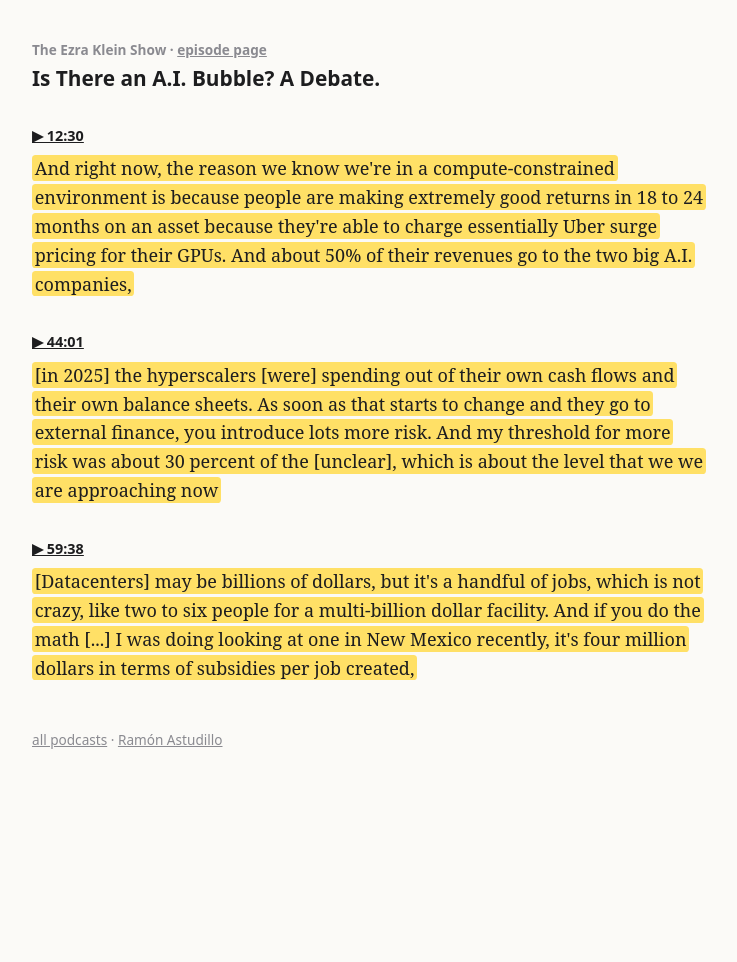
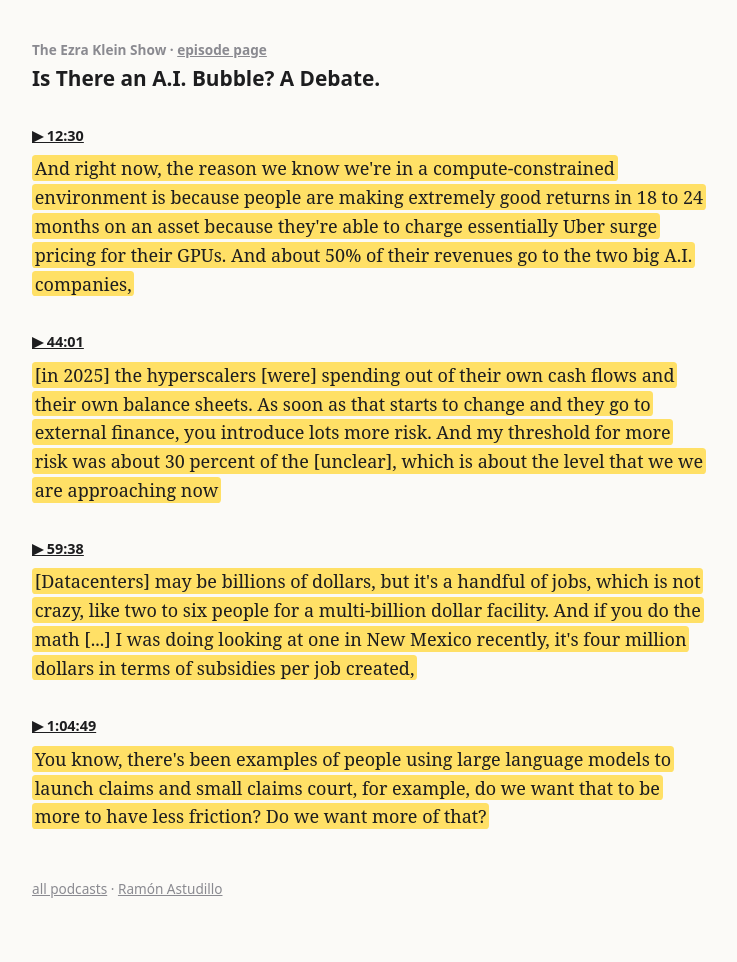
Before and after one commit to ramon-astudillo/ramon-astudillo.github.io, a Jekyll site: the page built from notes/audio/is-there-an-a-i-bubble-a-debate.md, in a window 1280 px wide. Shown: the whole page, without its empty margins (272-1009 px from the left). Built offline with Jekyll 4.4.1, drawn with Linux system fonts in a browser that asks for light colours; before the commit the page ends 900 px from its top, so only the background shows below that.

Commit message:
notes/audio: add Is There an A.I. Bubble? A Debate. @ 1:04:49

```diff
--- a/_data/podcasts/is-there-an-a-i-bubble-a-debate.yml
+++ b/_data/podcasts/is-there-an-a-i-bubble-a-debate.yml
@@ -44,3 +44,16 @@ clips:
   author: ''
   after: leaving aside the cost of the center, if you look at the tax abatements, and the required improvements
     to, you know, local utilities, the numbers are insane. So, so
+- t: 3889
+  start: 3889.7
+  end: 3899.8
+  time: '1:04:49'
+  title: Is There an A.I. Bubble? A Debate.
+  note: ''
+  before: Societies require friction. And when you take away frictions, even on even frictions that you
+    didn't realize existed, all of a sudden it has consequences.
+  quote: You know, there's been examples of  people using large language models to launch claims and small
+    claims court, for example, do we want that to be more to have less friction? Do we want more of that?
+  author: Paul Kedrosky
+  after: Do we want this, you know, your example of this, of the of the restaurants? And we have all of
+    these frictions that exist in society and blithely
```
Also changed, not shown: notes/audio/is-there-an-a-i-bubble-a-debate/3889.md (added, +7 -0 lines), notes/audio/is-there-an-a-i-bubble-a-debate/3889.png (added).
